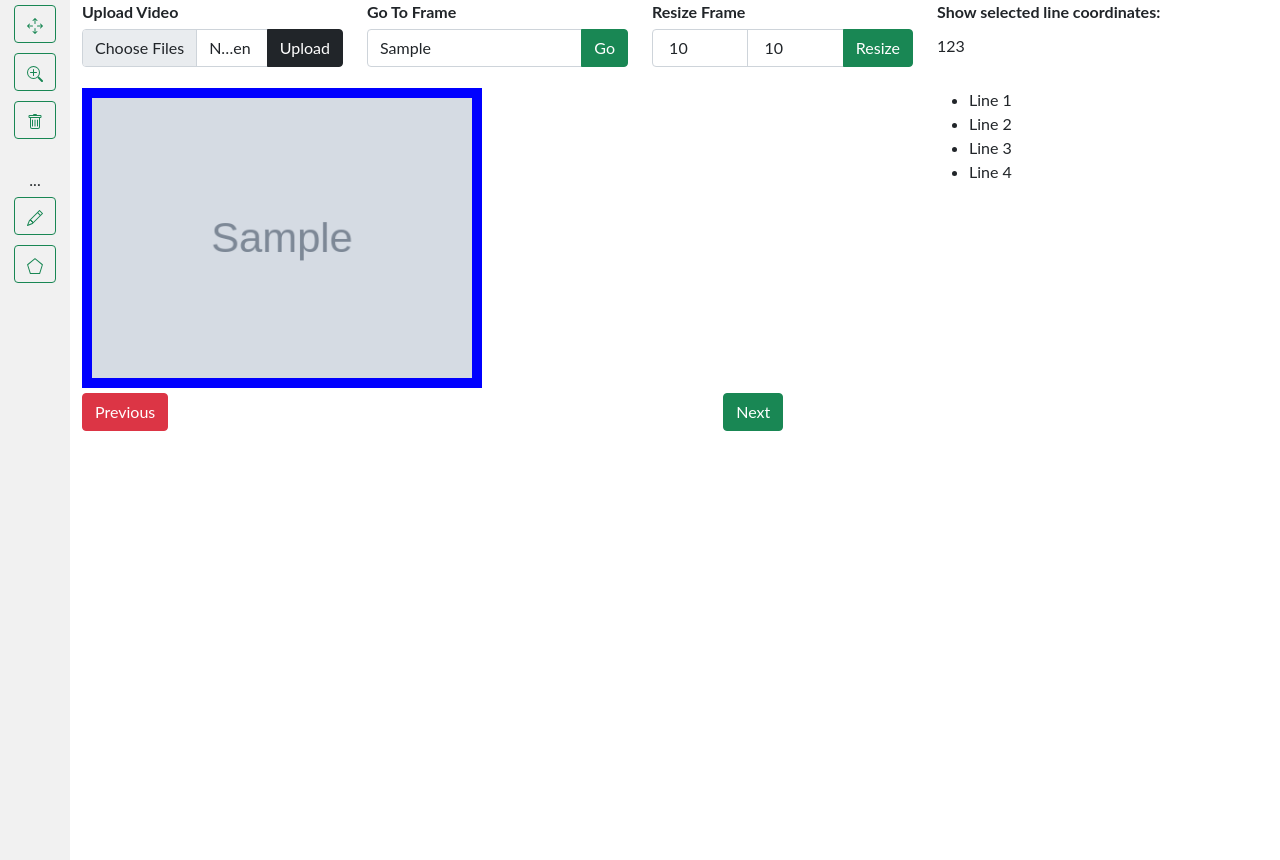
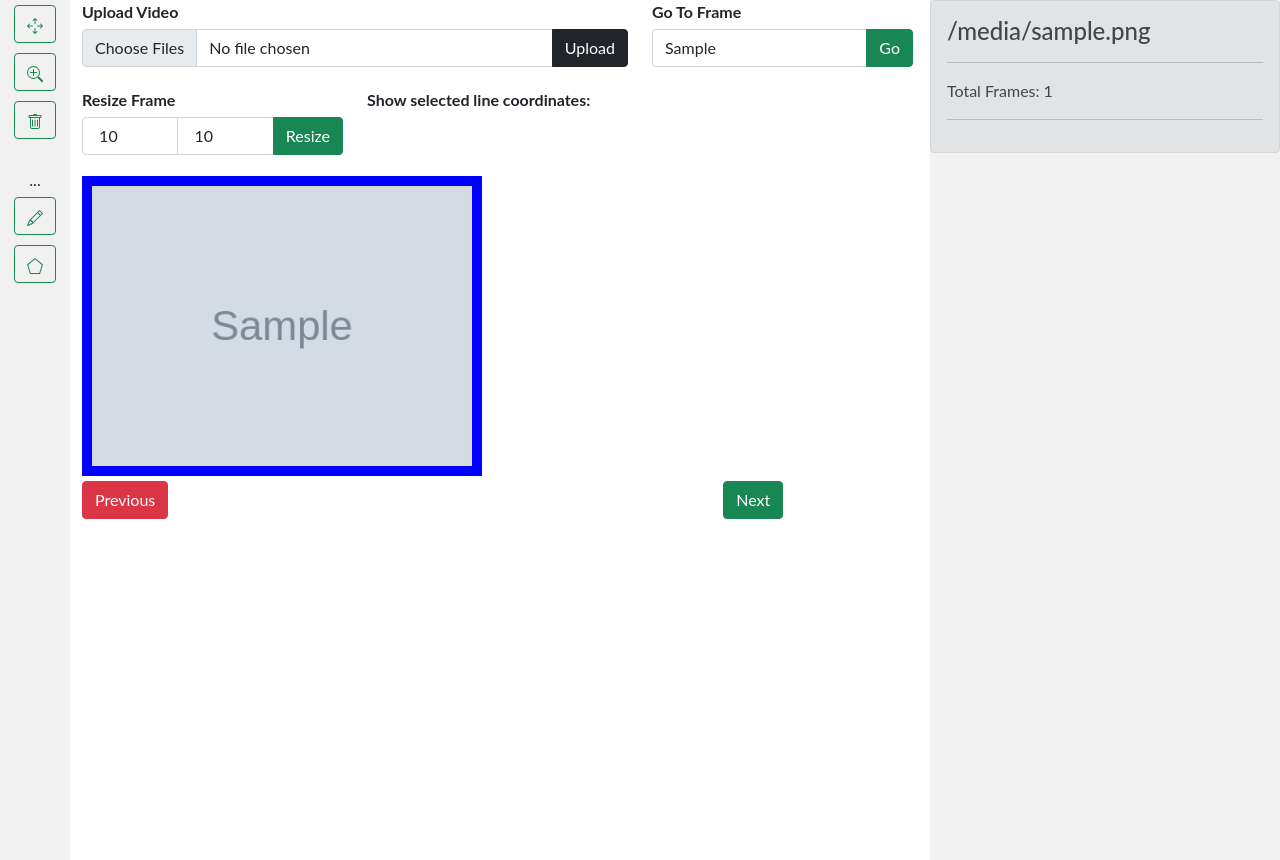
Before and after one commit to Sifat-Ahmed/annotation-webapp, a Flask app: template templates/index.html in a window 1280 px wide. Shown: the part 56-916 px from the top of the page. Run offline with Flask 2, Linux system fonts and the light colour scheme; the template is opened without the code that fills it: most values are stand-ins (such as "Sample title", 1, 10 or a date in 2020); grey boxes marked "Sample" are stand-in pictures; some libraries are stand-ins or nearby versions.

Commit message:
Line show working

```diff
--- a/app.py
+++ b/app.py
@@ -30,6 +30,8 @@
                 image_dict, image_size = get_frames(
                     os.path.join(app.config['UPLOAD_VIDEO_FOLDER'], request.files['file'].filename))
 
+                session['num_frames'] = data_dict['num_frames'] = len(image_dict)
+                session['filename'] = data_dict['filename'] = request.files['file'].filename
                 session['image_height'] = data_dict['image_height'] = image_height = image_size[1]
                 session['image_width'] = data_dict['image_width'] = image_width = image_size[0]
                 session['frame_no'] = data_dict['frame_no'] = 1
@@ -51,8 +53,11 @@
             session['frame_no'] = data_dict['frame_no'] = int(jump_to_frame)
 
             image = image_dict[data_dict['frame_no']]
+            data_dict['filename'] = session['filename']
             data_dict['image_height'] = session['image_height']
             data_dict['image_width'] = session['image_width']
+            data_dict['num_frames'] = session['num_frames']
+
 
             image = cv2.resize(image, (int(image_height), int(image_width)))
 
@@ -65,7 +70,7 @@
         elif "sizeSubmit" in request.form:
             image_height = request.form.get('heightInput')
             image_width = request.form.get('widthInput')
-
+            data_dict['filename'] = session['filename']
             image = image_dict[session['frame_no']]
             session['image_height'] = data_dict['image_height'] = int(image_height)
             session['image_width'] = data_dict['image_width'] = int(image_width)
@@ -73,6 +78,7 @@
             image = cv2.resize(image, (int(image_height), int(image_width)))
 
             data_dict['frame_no'] = session['frame_no']
+            data_dict['num_frames'] = session['num_frames']
 
             cv2.imwrite(os.path.join(app.config['UPLOAD_IMAGE_FOLDER'], str(data_dict['frame_no']) + '.jpg'), image)
             data_dict['image_path'] = os.path.join(app.config['UPLOAD_IMAGE_FOLDER'],
--- a/static/css/style.css
+++ b/static/css/style.css
@@ -87,3 +87,14 @@
   .sidebar a {float: left;}
   div.content {margin-left: 0;}
 }
+
+.sidebar-right {
+  width: 350px;
+  position: fixed;
+  right: 0;
+  padding: 0;
+  text-align: left;
+  background-color: #f1f1f1;
+  height: 100%;
+  overflow: auto;
+}
--- a/static/scripts/actions.js
+++ b/static/scripts/actions.js
@@ -64,6 +64,7 @@
     } else {
 
         var line = new fabric.Line([point1.x, point1.y, x, y], {
+            id: 'Line_'+line_number,
             fill: 'red',
             stroke: 'red',
             strokeWidth: 2,
@@ -76,6 +77,8 @@
         circle2 = makeCircle(line.get('x2'), line.get('y2'), line);
         canvas.add(circle1);
         canvas.add(circle2);
+
+        line_number += 1;
     }
 
 }
@@ -84,6 +87,10 @@
     var c = new fabric.Circle({
         left: left,
         top: top,
+        originX: 'center',
+        originY: 'center',
+        hasControls: false,
+        hasBorders: false,
         strokeWidth: 2,
         radius: 4,
         fill: '#fff',
--- a/static/scripts/engine.js
+++ b/static/scripts/engine.js
@@ -1,14 +1,33 @@
 var canvas = new fabric.Canvas('mainView', {height: 600, width:800});
 
+var line_number = 1;
+var lines = {};
+
 getImageSize(mysrc);
+
+
 
 canvas.on('mouse:down', function (options) {
     if (isDrawing){
         createLine(options);
     }
+    let list = document.getElementById("lineList")
+    list.innerHTML = '';
+    canvas.getObjects().forEach(function(o) {
+      if(String(o.id).includes('Line')) {
 
-    var p = options.target;
-    console.log(p);
+          let li = document.createElement("li");
+          li.setAttribute('id', String(o.id));
+          let btn = document.createElement("button");
+          btn.innerHTML = String(o.id).replace('_', ' ');
+          btn.onclick = function(){
+            console.log(o.x1);
+          };
+          li.appendChild(btn);
+          list.appendChild(li);
+      }
+
+  })
 });
 
 //
@@ -33,8 +52,6 @@
     // there are two points on one line. we need to identify first which point has been clicked
     // so try to find the nearest point on line where we have clicked
 
-
-
     distance = Math.sqrt( Math.pow(p.left-p.line.x1, 2) + Math.pow(p.top-p.line.y1, 2))
 
     //console.log(distance);
@@ -45,13 +62,15 @@
     }
 
 
+    line_name = p.line.id.replace('_', ' ');
+    lineShow.innerHTML = line_name + ': ' +Math.floor(p.line.x1) + ', ' + Math.floor(p.line.y1) + ', ' + Math.floor(p.line.x2) + ', ' + Math.floor(p.line.y2);
 
-    lineShow.innerHTML = Math.floor(p.line.x1) + ', ' + Math.floor(p.line.y1) + ', ' + Math.floor(p.line.x2) + ', ' + Math.floor(p.line.y2);
-
-
+    p.line.set('stroke', 'green');
     p.line.setCoords();
     p.setCoords();
 
+
+    console.log('Line id', p.line.id);
     canvas.renderAll();
 });
 
--- a/templates/index.html
+++ b/templates/index.html
@@ -87,14 +87,24 @@
         </li>
     </ul>
 </div>
+<div class="sidebar-right">
+    <div class="alert alert-secondary" role="alert">
+        <h4 class="alert-heading"> {{ data['filename'] }} </h4>
+        <hr>
+        <p>Total Frames: {{ data['num_frames'] }}</p>
+        <hr>
+        <ul class="mb-0" id="lineList">
+        </ul>
+    </div>
 
+</div>
 <div class="container">
         {% if not data %}
             <script>alert('Upload a video first to get started');</script>
         {% endif %}
 
     <div class="row">
-        <div class="col-md-3">
+        <div class="col-md-6">
             <div class="row">
                 <form method="post" enctype="multipart/form-data">
                     <label><strong>Upload Video</strong></label>
@@ -132,6 +142,10 @@
                 </form>
             </div>
         </div>
+
+    </div>
+    <div class="row">
+
         <div class="col-md-3">
             <div class="row">
                 <form method="post" enctype="multipart/form-data">
@@ -150,10 +164,10 @@
                 </form>
             </div>
         </div>
-        <div class="col-md-3">
+        <div class="col-md-6">
             <div class="row">
                 <label><strong>Show selected line coordinates:</strong></label>
-                <p id="showLine">123</p>
+                <p id="showLine"></p>
             </div>
         </div>
     </div>
@@ -162,11 +176,7 @@
            <canvas id="mainView"></canvas>
         </div>
         <div class="col-md-3">
-            <ul>
-                <li>Line 1</li>
-                <li>Line 2</li>
-                <li>Line 3</li>
-                <li>Line 4</li>
+            <ul id="lineList1">
             </ul>
         </div>
 
```
Lines whose indentation alone changed are shown as unchanged.
